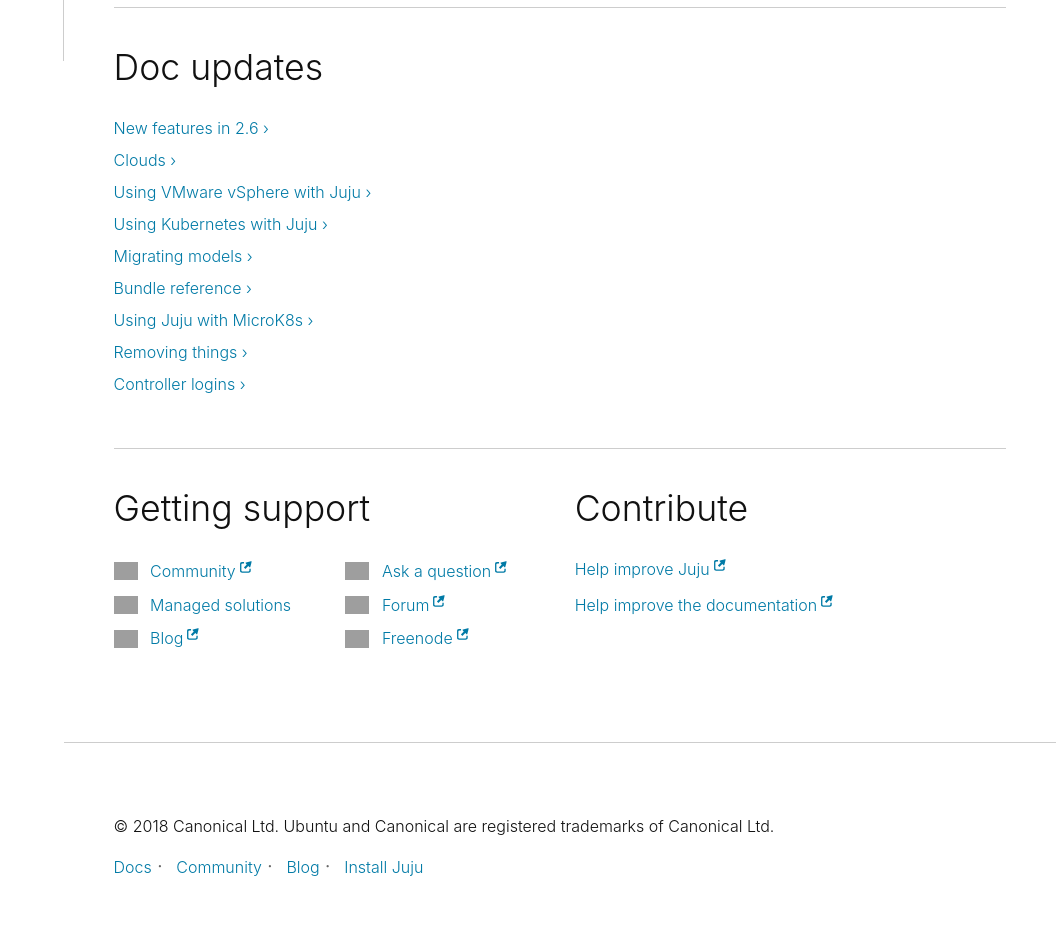
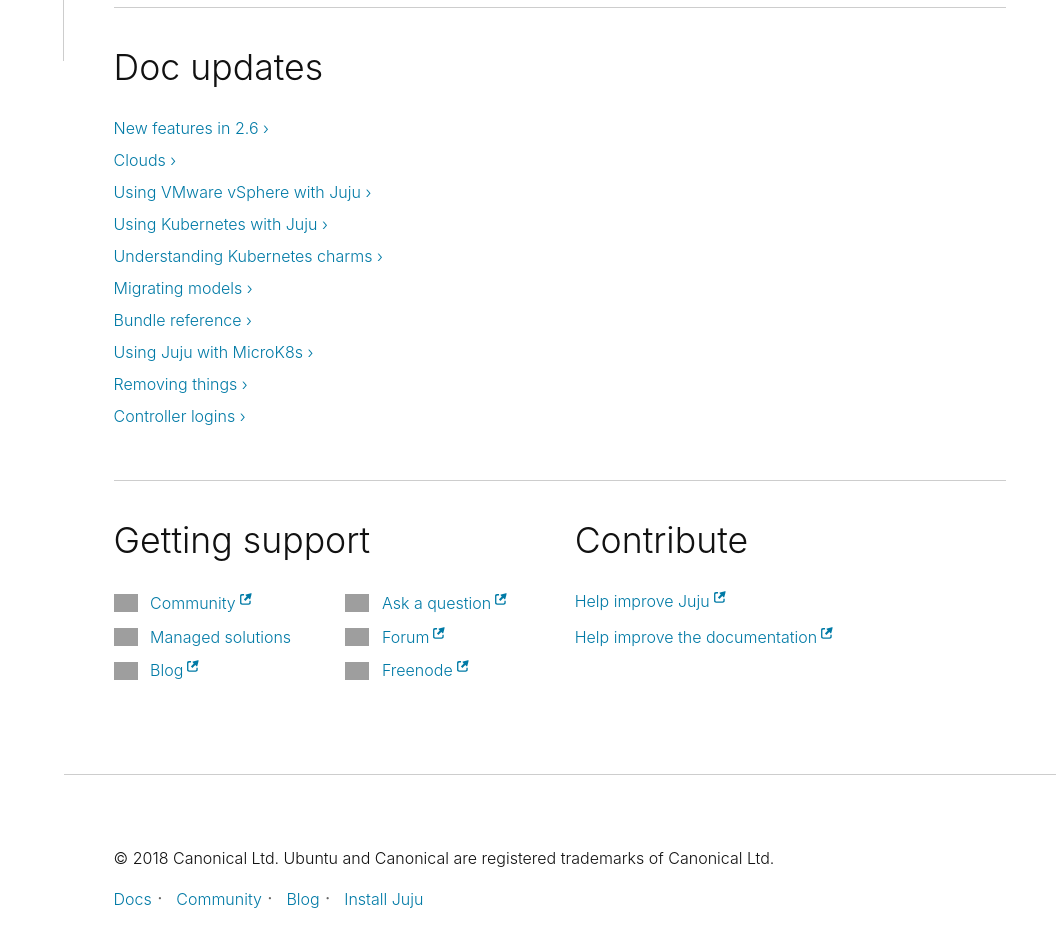
Before and after one commit to canonical-web-and-design/docs.jujucharms.com, a Python web app: template templates/homepage.html in a window 1280 px wide. Shown: the part 787-1713 px from the top of the page, without its empty margins (224-1280 px from the left). Before the commit the page ends 1663 px from the top, so only its background shows below. Run offline with Jinja, Linux system fonts and the light colour scheme; the template is opened without the code that fills it, so the values that code supplies are empty; some web fonts are replaced; grey boxes are pictures that could not be loaded.

Commit message:
add a link

```diff
--- a/templates/homepage.html
+++ b/templates/homepage.html
@@ -28,6 +28,7 @@
             <li class="p-list__item"><a href="/clouds/1100">Clouds&nbsp;&rsaquo;</a></li>
             <li class="p-list__item"><a href="/using-vmware-vsphere-with-juju/1099">Using VMware vSphere with Juju&nbsp;&rsaquo;</a></li>
             <li class="p-list__item"><a href="/using-kubernetes-with-juju/1090">Using Kubernetes with Juju&nbsp;&rsaquo;</a></li>
+            <li class="p-list__item"><a href="/understanding-kubernetes-charms-tutorial/1263">Understanding Kubernetes charms&nbsp;&rsaquo;</a></li>
             <li class="p-list__item"><a href="/migrating-models/1152">Migrating models&nbsp;&rsaquo;</a></li>
             <li class="p-list__item"><a href="/bundle-reference/1158">Bundle reference&nbsp;&rsaquo;</a></li>
             <li class="p-list__item"><a href="/using-juju-with-microk8s-tutorial/1194">Using Juju with MicroK8s&nbsp;&rsaquo;</a></li>
```
